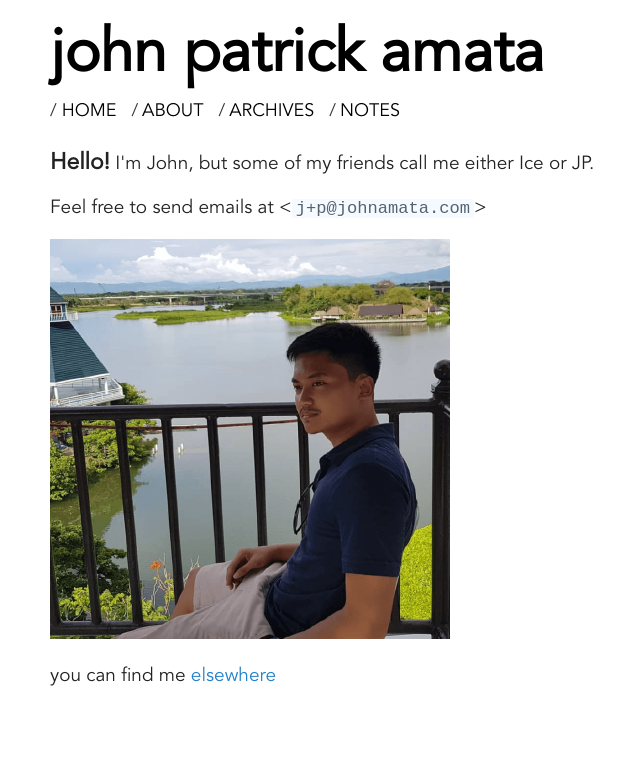
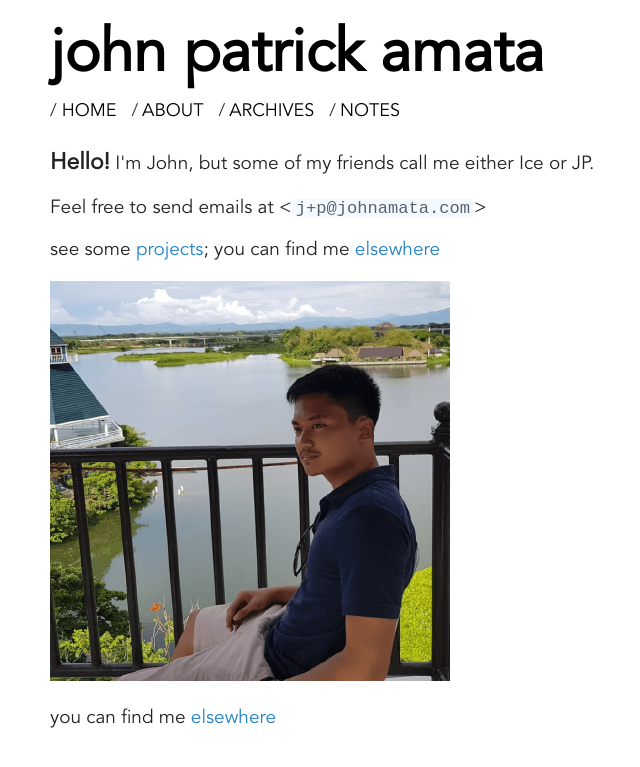
Before and after one commit to jpamata/jpamata.github.io, a Jekyll site: the page built from about.md, in a window 1280 px wide. Shown: the top 767 px of the page, without its empty margins (206-846 px from the left). Built offline with Jekyll 4.4.1, drawn with Linux system fonts in a browser that asks for light colours.

Commit message:
Update about.md

```diff
--- a/about.md
+++ b/about.md
@@ -8,6 +8,8 @@
 </p>
 
 <p>Feel free to send emails at &lt;<code>j+p@johnamata.com</code>&gt;</p>
+
+<p>see some <a href="#">projects</a>; you can find me <a href="{{ "/elsewhere" | prepend: site.url }}">elsewhere</a></p>
 
 <p><img src="/photos/johnamata2.png"></p>
 
```
